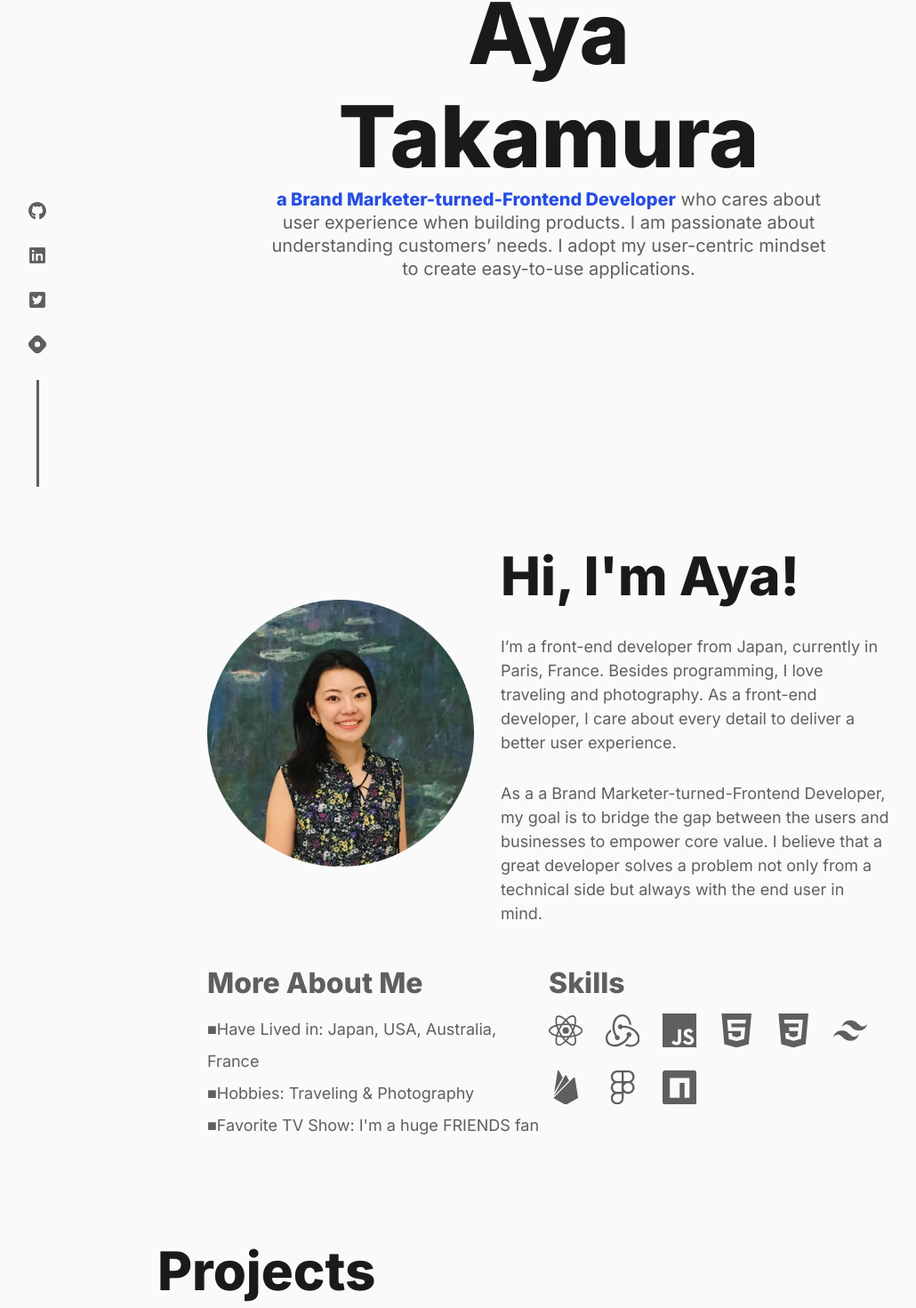
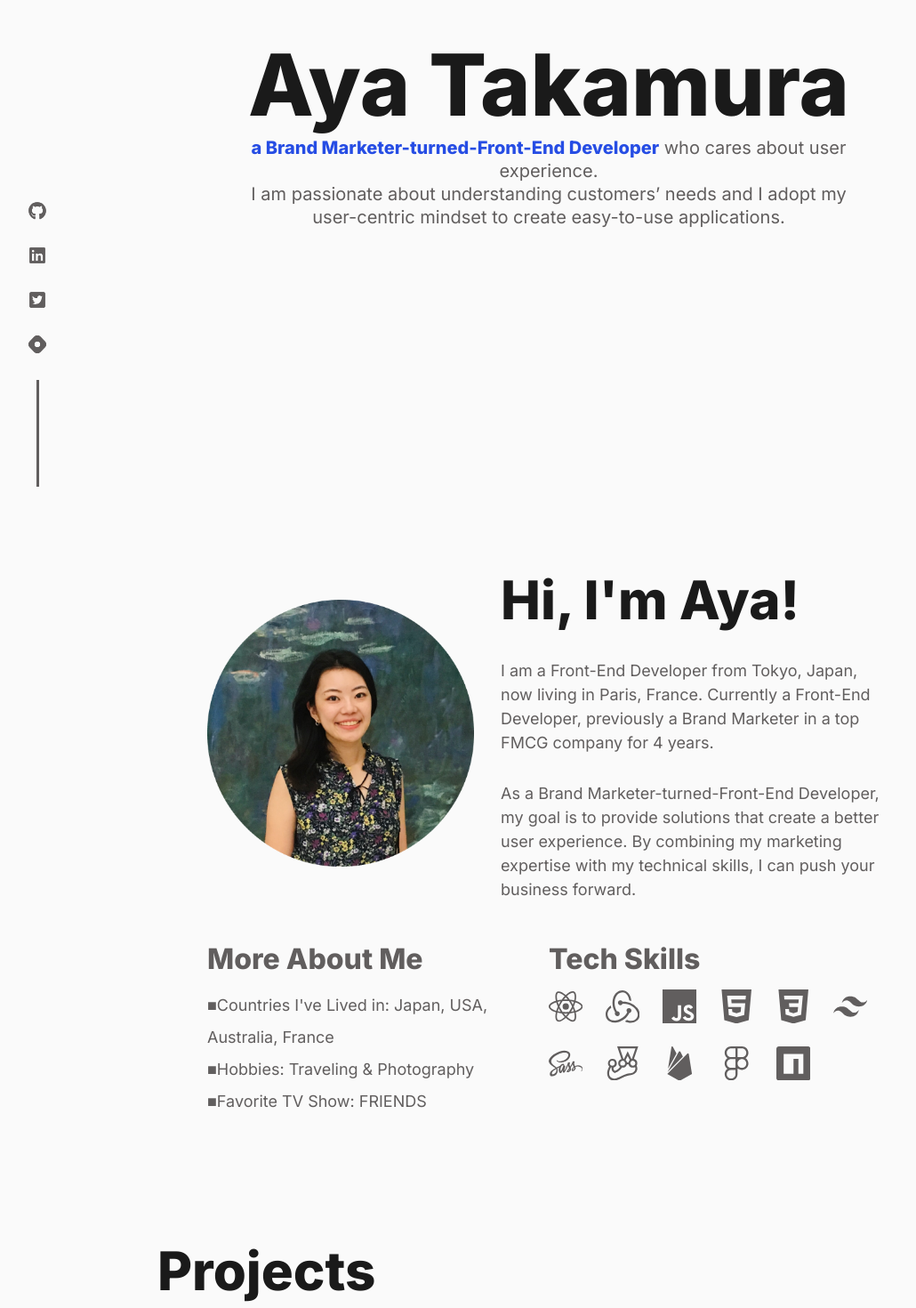
Before and after one commit to ayarmkt/portfolio, a React (Create React App) app: page / in a window 1280 px wide. Shown: the part 253-1723 px from the top of the page at 89% size, without its empty margins (23-1053 px from the left). Built offline with nearby package versions, Linux system fonts and the light colour scheme.

Commit message:
updated text content

```diff
--- a/src/components/AboutMe.js
+++ b/src/components/AboutMe.js
@@ -10,7 +10,9 @@ import {
   SiFigma,
   SiTailwindcss,
   SiNpm,
+  SiJest,
 } from 'react-icons/si';
+import { FaSass } from 'react-icons/fa';
 import { useContext } from 'react';
 import UIContext from '../context/ui-context';
 import { useRef, useState, useLayoutEffect } from 'react';
@@ -50,6 +52,18 @@ const skillsArr = [
     name: 'tailwind css',
     icon() {
       return <SiTailwindcss className={`skillsIcon tailwindcss`} />;
+    },
+  },
+  {
+    name: 'sass',
+    icon() {
+      return <FaSass className={`skillsIcon sass`} />;
+    },
+  },
+  {
+    name: 'jest',
+    icon() {
+      return <SiJest className={`skillsIcon jest`} />;
     },
   },
   {
@@ -118,16 +132,15 @@ const AboutMe = () => {
           <div className='aboutme-summary-text'>
             <SectionTitle className='aboutme-title'>Hi, I'm Aya!</SectionTitle>
             <p>
-              I’m a front-end developer from Japan, currently in Paris, France.
-              Besides programming, I love traveling and photography. As a
-              front-end developer, I care about every detail to deliver a better
-              user experience.
+              I am a Front-End Developer from Tokyo, Japan, now living in Paris,
+              France. Currently a Front-End Developer, previously a Brand
+              Marketer in a top FMCG company for 4 years.
             </p>
             <p>
-              As a a Brand Marketer-turned-Frontend Developer, my goal is to
-              bridge the gap between the users and businesses to empower core
-              value. I believe that a great developer solves a problem not only
-              from a technical side but always with the end user in mind.
+              As a Brand Marketer-turned-Front-End Developer, my goal is to
+              provide solutions that create a better user experience. By
+              combining my marketing expertise with my technical skills, I can
+              push your business forward.
             </p>
           </div>
         </div>
@@ -135,15 +148,15 @@ const AboutMe = () => {
           <div className='aboutme-text-personal'>
             <h3>More About Me</h3>
             <p>
-              ■Have Lived in: Japan, USA, Australia, France
+              ■Countries I've Lived in: Japan, USA, Australia, France
               <br />
               ■Hobbies: Traveling & Photography
               <br />
-              ■Favorite TV Show: I'm a huge FRIENDS fan
+              ■Favorite TV Show: FRIENDS
             </p>
           </div>
           <div className='aboutme-text-skills'>
-            <h3>Skills</h3>
+            <h3>Tech Skills</h3>
             <div className='aboutme-skills-list'>{skillsList}</div>
           </div>
         </div>
--- a/src/components/Hero.js
+++ b/src/components/Hero.js
@@ -11,11 +11,11 @@ const Hero = () => {
         <h1>Aya Takamura</h1>
         <p>
           <span className='hero-colorText'>
-            a Brand Marketer-turned-Frontend Developer
+            a Brand Marketer-turned-Front-End Developer
           </span>
-          &nbsp;who cares about user experience when building products. I am
-          passionate about understanding customers’ needs. I adopt my
-          user-centric mindset to create easy-to-use applications.
+          &nbsp;who cares about user experience.
+          <br />I am passionate about understanding customers’ needs and I adopt
+          my user-centric mindset to create easy-to-use applications.
         </p>
       </div>
       <Contacts />
--- a/src/styles/components/_aboutme.scss
+++ b/src/styles/components/_aboutme.scss
@@ -157,6 +157,14 @@
         .npm:hover {
           fill: #cb3837;
         }
+
+        .sass:hover {
+          fill: #cf649a;
+        }
+
+        .jest:hover {
+          fill: #8f3241;
+        }
       }
     }
 
--- a/src/styles/components/_hero.scss
+++ b/src/styles/components/_hero.scss
@@ -11,7 +11,7 @@
   .hero-content {
     height: auto;
     transform: translateY(-40px);
-    width: 50vw;
+    width: 55vw;
 
     h1 {
       font-size: 96px;
```
Also changed, not shown: 1 other file (tests, documents, lock files or other folders).
